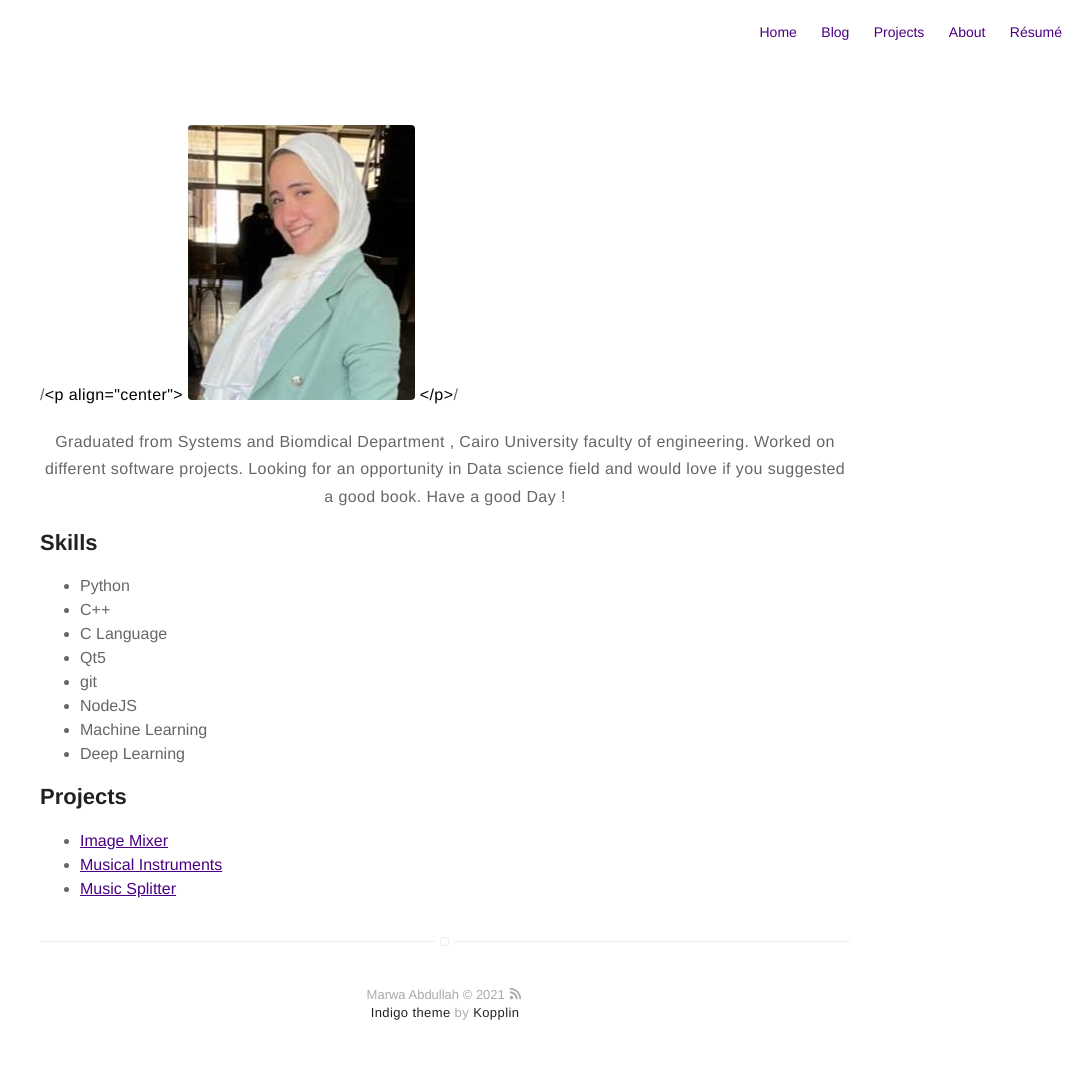
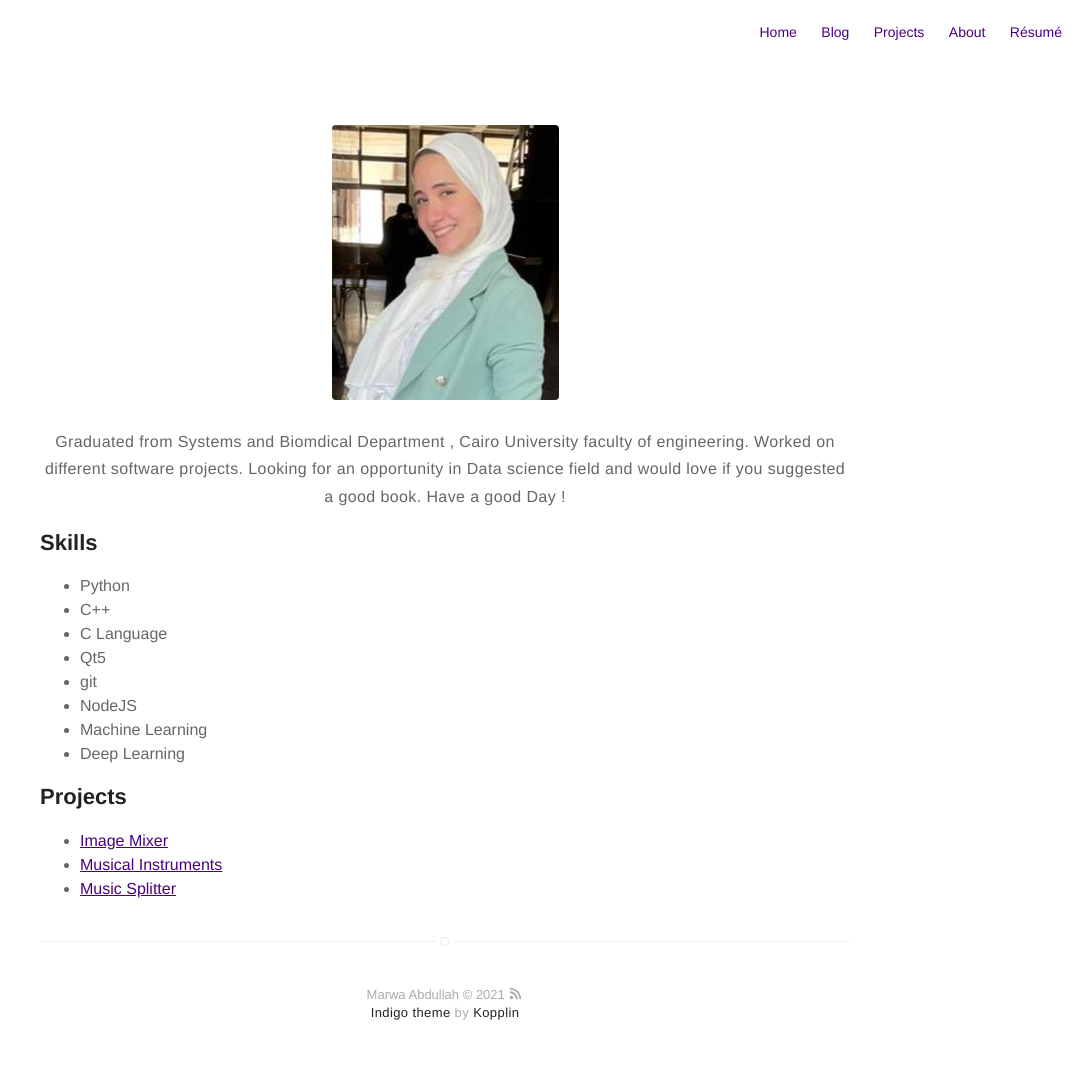
Before and after one commit to marwaomar/Marwa-Abdalla, a Jekyll site: the page built from about.md, in a window 1280 px wide. Shown: the whole page, without its empty margins (195-1280 px from the left). Built offline with Jekyll 4.4.1, drawn with Linux system fonts in a browser that asks for light colours; our own code applies the rules of GitHub Pages for plain Markdown files.

Commit message:
Update about.md

```diff
--- a/about.md
+++ b/about.md
@@ -1,6 +1,6 @@
-/**<p align="center">
-	<img src="/pic.jpeg" >
-</p>**/
+<p align="center">
+	<img src="https://github.com/marwaomar/Marwa-Abdalla/blob/master/pic.jpeg" >
+</p>
 <p align="center" > Graduated from Systems and Biomdical Department , Cairo University faculty of engineering. Worked on different software projects. Looking for an opportunity in Data science field and would love if you suggested a good book.
 Have a good Day ! </p>
 
```
